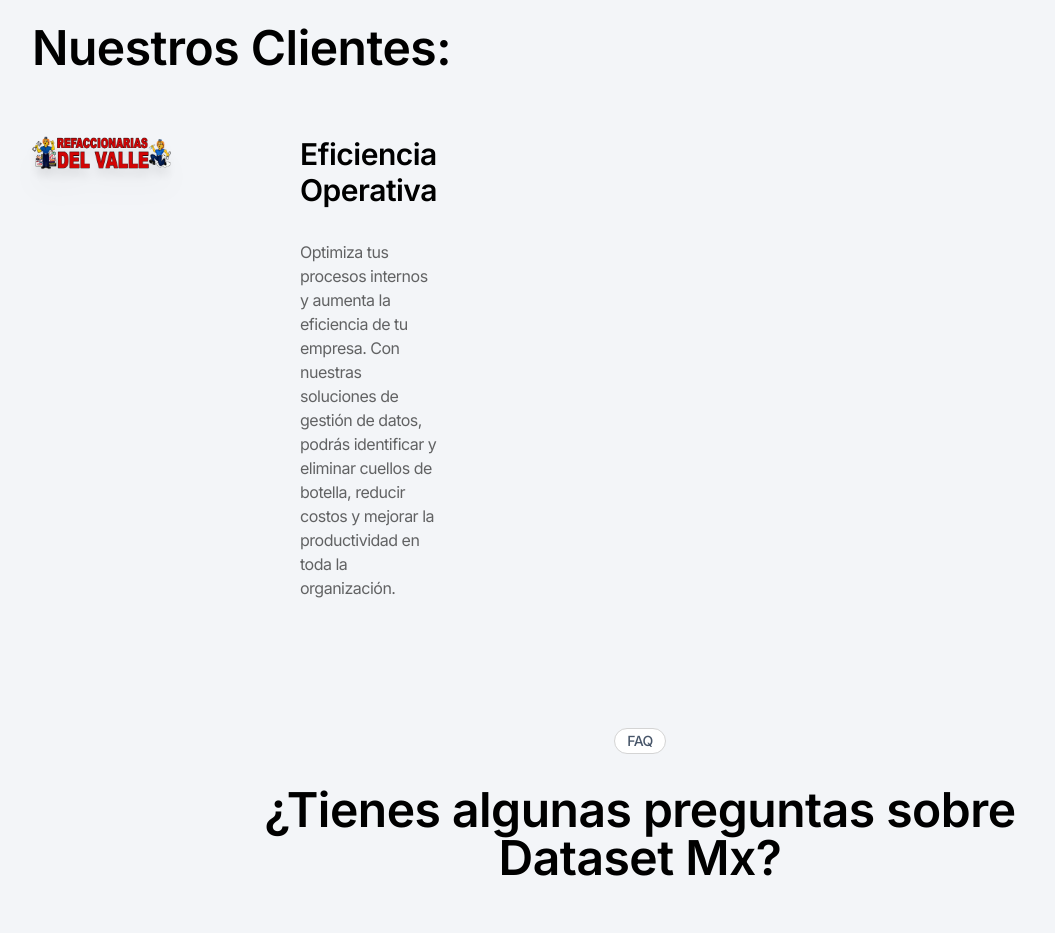
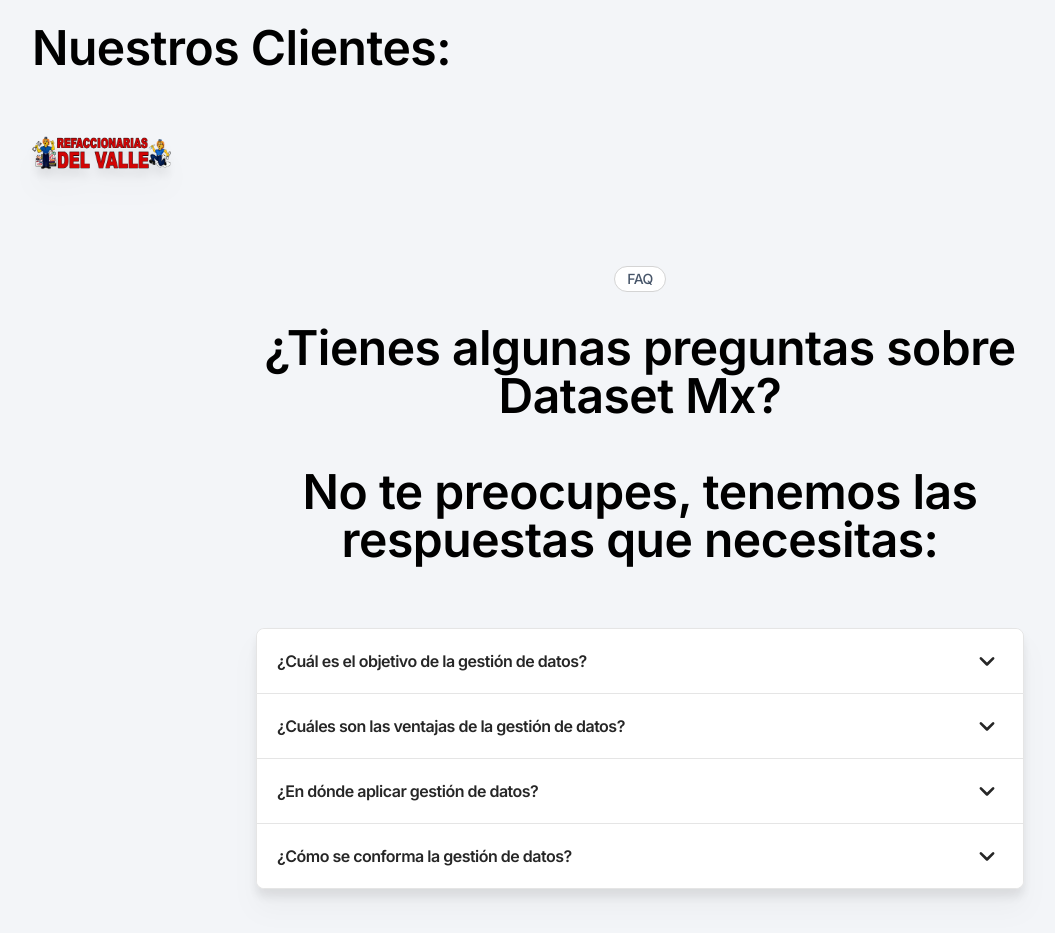
Before and after one commit to Lunnajera/lunnajera.github.io, a Next.js app: page / in a window 1280 px wide. Shown: the part 4580-5513 px from the top of the page, without its empty margins (0-1055 px from the left). Built offline with nearby package versions, Linux system fonts and the light colour scheme.

Commit message:
delete text from client image

```diff
--- a/components/Columns_clients/Columns_clients.js
+++ b/components/Columns_clients/Columns_clients.js
@@ -6,9 +6,9 @@
 const ColumnData = [
     {
         id: uuid(),
-        title: "Eficiencia Operativa",
+        title: "",
         content:
-            "Optimiza tus procesos internos y aumenta la eficiencia de tu empresa. Con nuestras soluciones de gestión de datos, podrás identificar y eliminar cuellos de botella, reducir costos y mejorar la productividad en toda la organización.",
+            "",
         align: "right",
         image: "/logo_mobil.png"
     }
```
